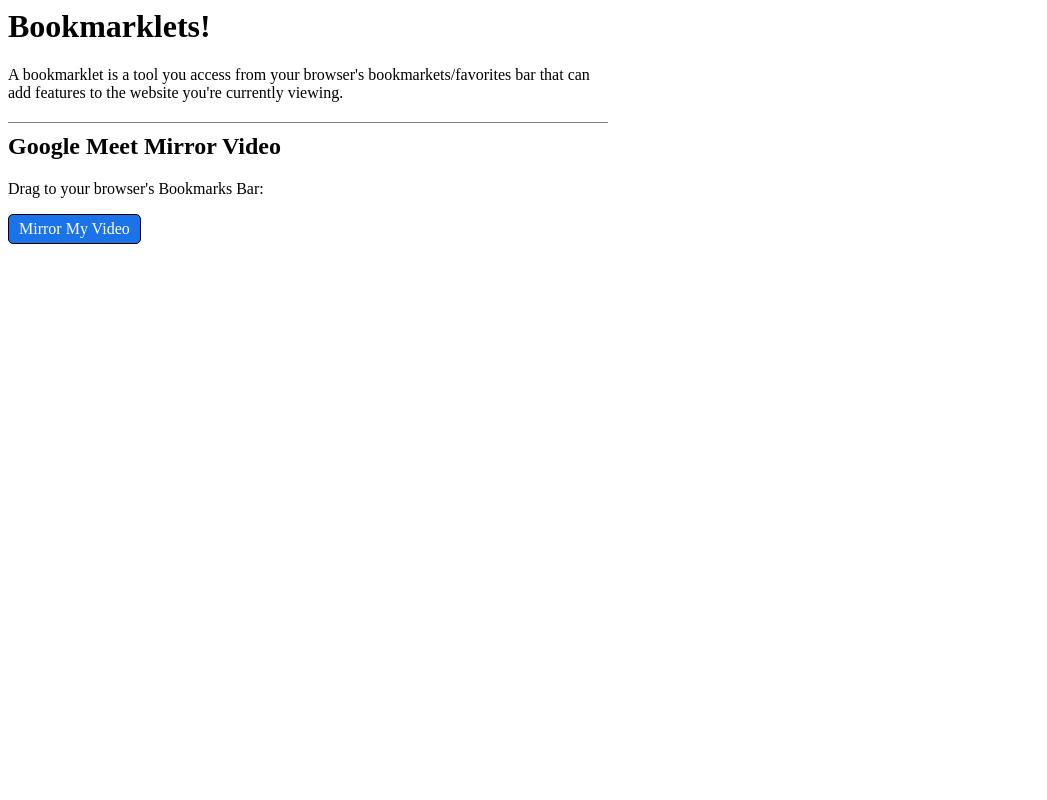
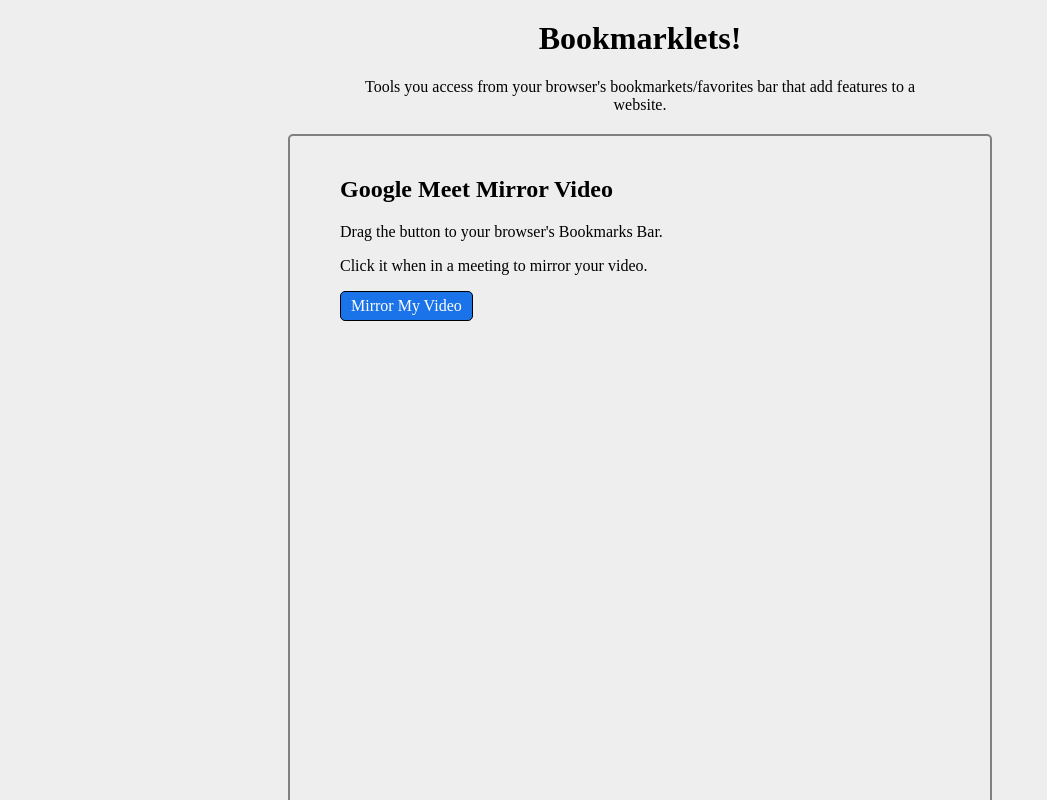
Before and after one commit to herstand/bookmarklets, a plain HTML site: page index.html in a window 1280 px wide. Shown: the top 800 px of the page, without its empty margins (0-1047 px from the left). Drawn offline with Linux system fonts and the light colour scheme.

Commit message:
Add styles and instructions

```diff
--- a/index.html
+++ b/index.html
@@ -2,7 +2,24 @@
     <head>
         <style>
             body {
+                background-color: #EEE;
+            }
+            header {
+                text-align: center;
+            }
+            header, main {
                 max-width: 600px;
+                margin: 20px auto;
+            }
+            main {
+                border: 2px solid grey;
+                border-radius:5px;
+                padding: 10px 50px 50px 50px;
+                height:100vh;
+            }
+            h1 {
+                margin-top:0px;
+                padding-top:0px;
             }
         a {
             border:1px solid black;
@@ -14,17 +31,25 @@
             background-color:#1a73e8;
         }
         h2 {
-            border-top: 1px solid grey;
             padding-top: 10px;
+        }
+        section {
+            border-bottom: 2px solid grey;
         }
         </style>
     </head>
     <body>
+        <header>
         <h1>Bookmarklets!</h1>
-        <p>A bookmarklet is a tool you access from your browser's bookmarkets/favorites bar that can add features to the website you're currently viewing.</p>
+        <p>Tools you access from your browser's bookmarkets/favorites bar that add features to a website.</p>
+        </header>
+        <main>
+
         <h2>Google Meet Mirror Video</h2>
-        <p>Drag to your browser's Bookmarks Bar:</p>
+        <p>Drag the button to your browser's Bookmarks Bar.</p>
+        <p>Click it when in a meeting to mirror your video.</p>
         <span id="GoogleMeetMirrorVideo"></span>
+    </main>
         <script type="module">
             import FlipMyVidURI from "./src/googlemeet/index.js";
             document.getElementById("GoogleMeetMirrorVideo").innerHTML = `<a href="${FlipMyVidURI}">Mirror My Video</a>`;
```
